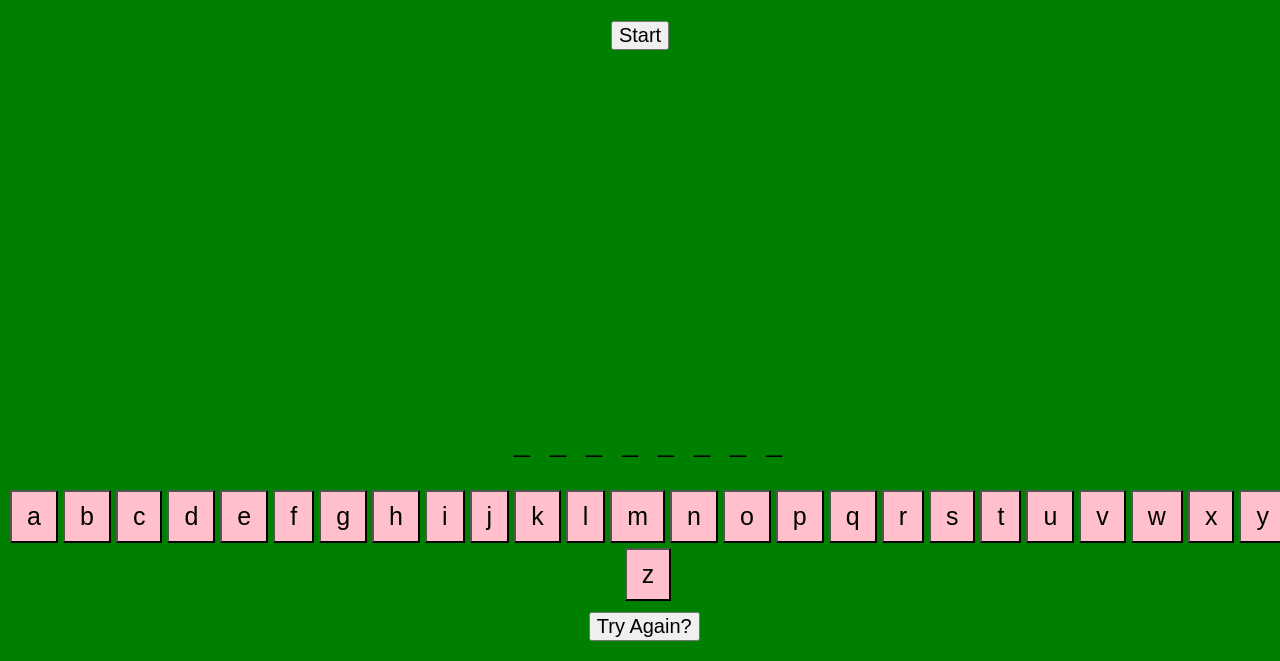
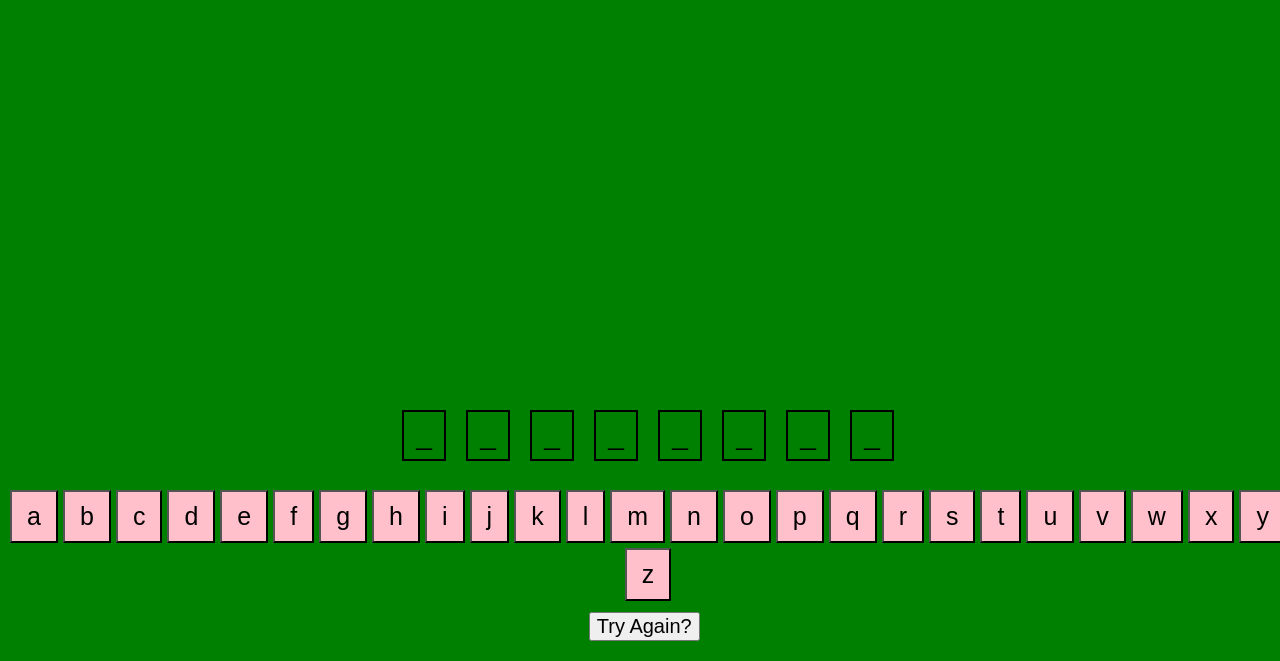
Before and after one commit to abashwitharash/Dodgeman, a plain HTML site: page index.html in a window 1280 px wide. Both pictures are taken after a click on the button "Start". Shown: the part 139-800 px from the top of the page. Drawn offline with Linux system fonts and the light colour scheme.

Commit message:
css style complete

```diff
--- a/css/style.css
+++ b/css/style.css
@@ -68,29 +68,8 @@ body {
   gap: 20px;
 }
 
-
-/*
-.letter-button {
-  font-size: 18px;
-  margin: 5px;
-  padding: 10px 15px;
-  cursor: pointer;
-  background-color: white;
-  border: 1px solid black;
-}
-#word-display {
-  display: flex;
-  justify-content: center;
-  align-items: center;
-  margin-top: 20px;
-  font-size: 2rem;
-  gap: 20px;
-}
-
-
-
 #word-display span {
-  padding: 10px;
+  padding: 5px;
   border: 2px solid black;
   min-width: 30px;
   text-align: center;
--- a/js/app.js
+++ b/js/app.js
@@ -52,6 +52,8 @@ const startGame = () => {
     incorrectGuess = 0;
     gameOver = false;
     guessedLetter = [ ];
+
+    startBtnEl.style.display = 'none';
 
 
 
```
